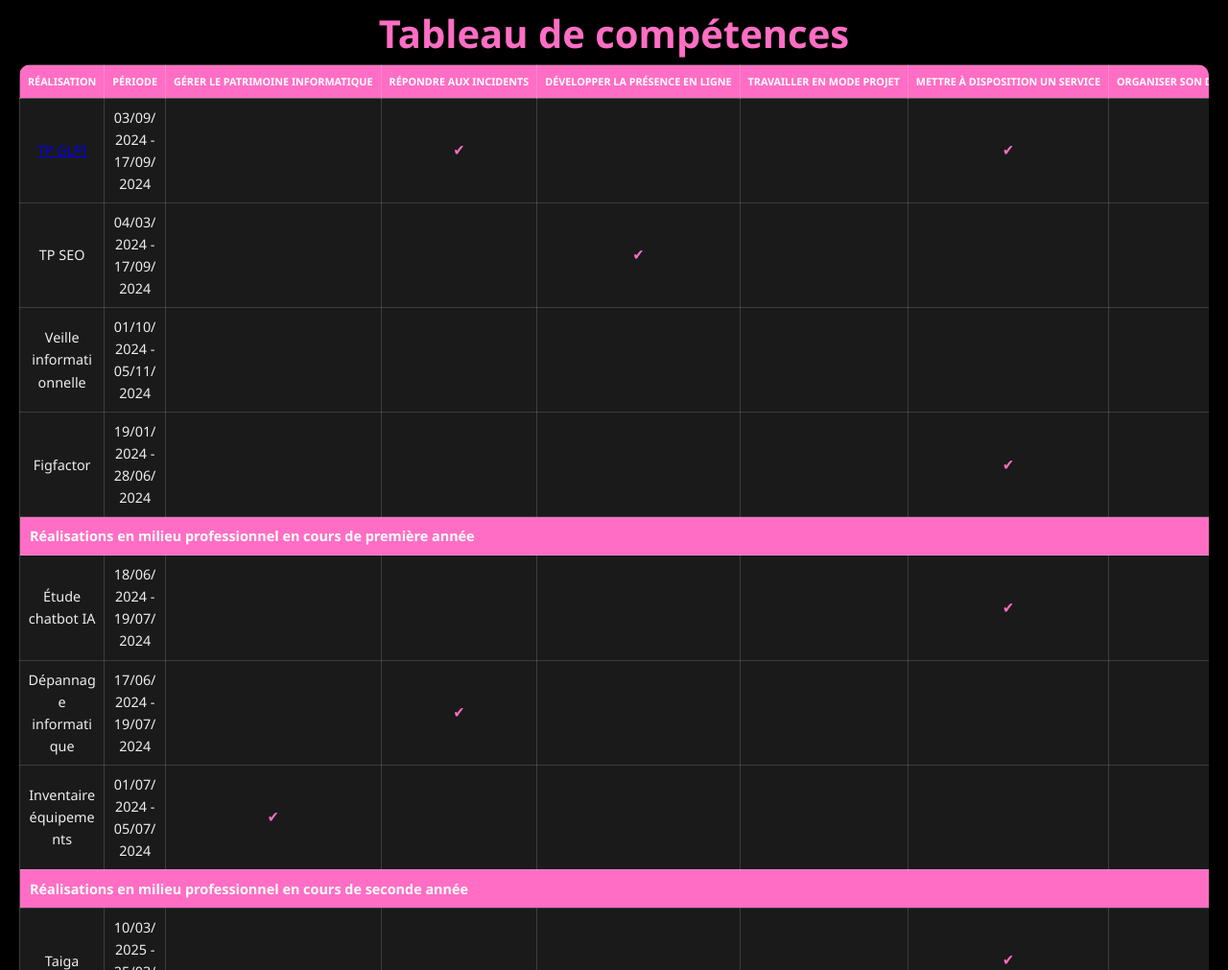
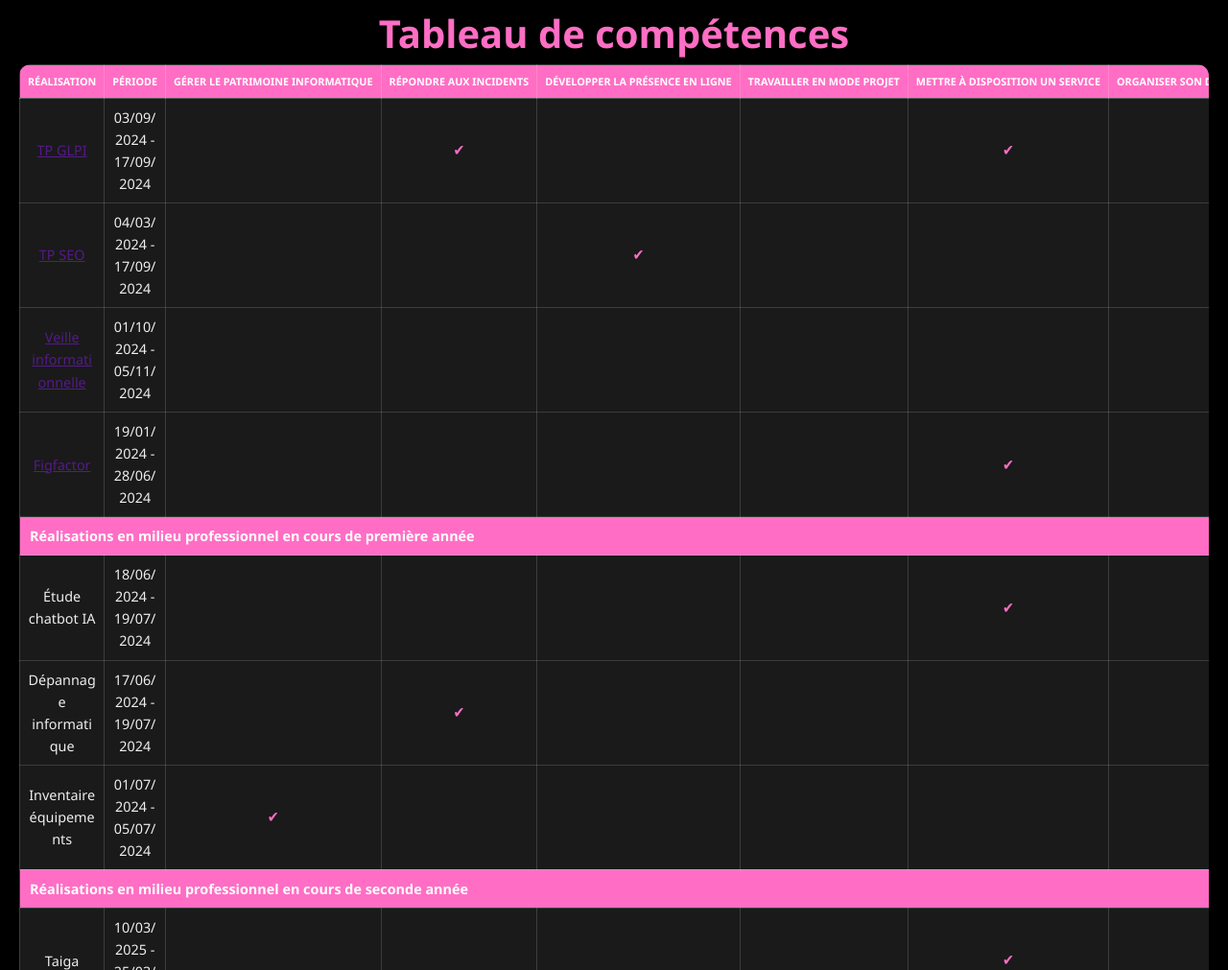
Before and after one commit to Oriont12/portfolio-mateo, a plain HTML site: page index.html in a window 1280 px wide. Shown: the part 1276-2287 px from the top of the page at 96% size. Drawn offline with Linux system fonts and the light colour scheme.

Commit message:
rajout de lien

```diff
--- a/index.html
+++ b/index.html
@@ -60,7 +60,7 @@
 
                     </tr>
                     <tr>
-                        <td><a href="TP_GLPI.pdf" target="_blank">TP GLPI</a></td>
+                        <td><a href="" target="_blank">TP GLPI</a></td>
                         <td>03/09/2024 - 17/09/2024</td>
                         <td></td>
                         <td class="check"></td>
@@ -70,7 +70,7 @@
                         <td></td>
                     </tr>
                     <tr>
-                        <td>TP SEO</td>
+                        <td><a href="" target="_blank">TP SEO</a></td>
                         <td>04/03/2024 - 17/09/2024</td>
                         <td></td>
                         <td></td>
@@ -80,7 +80,7 @@
                         <td></td>
                     </tr>
                     <tr>
-                        <td>Veille informationnelle</td>
+                        <td><a href="" target="_blank">Veille informationnelle</a></td>
                         <td>01/10/2024 - 05/11/2024</td>
                         <td></td>
                         <td></td>
@@ -90,7 +90,7 @@
                         <td class="check"></td>
                     </tr>
                     <tr>
-                        <td>Figfactor</td>
+                        <td><a href="" target="_blank">Figfactor</a></td>
                         <td>19/01/2024 - 28/06/2024</td>
                         <td></td>
                         <td></td>
```
